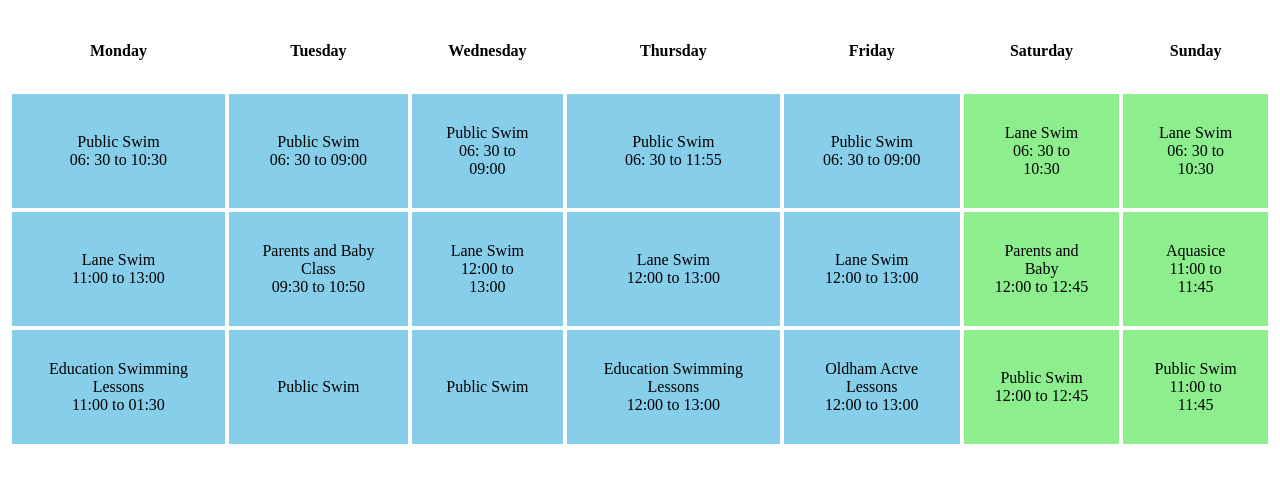
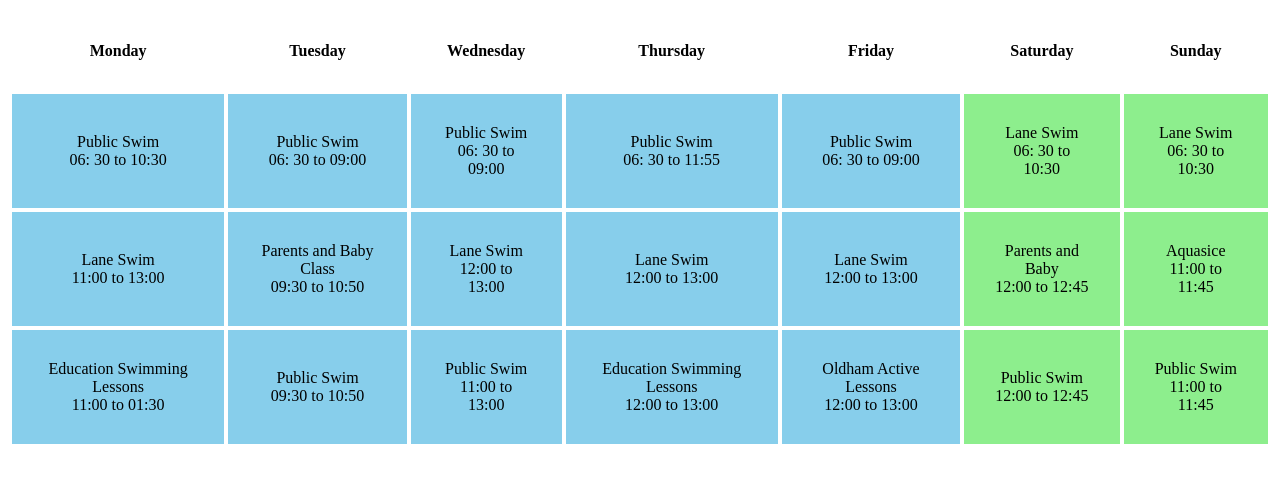
Before and after one commit to kiranShamsHere/tableTask, a plain HTML site: page index.html in a window 1280 px wide. Drawn offline with Linux system fonts and the light colour scheme.

Commit message:
Update index.html

```diff
--- a/index.html
+++ b/index.html
@@ -108,14 +108,14 @@
                 Education Swimming Lessons <br />
                 11:00 to 01:30
             </td>
-            <td class="bg-blue">Public Swim <br /></td>
-            <td class="bg-blue">Public Swim <br /></td>
+            <td class="bg-blue">Public Swim <br /> 09:30 to 10:50</td>
+            <td class="bg-blue">Public Swim <br /> 11:00 to 13:00</td>
             <td class="bg-blue">
                 Education Swimming Lessons <br />
                 12:00 to 13:00
             </td>
             <td class="bg-blue">
-                Oldham Actve Lessons <br />
+                Oldham Active Lessons <br />
                 12:00 to 13:00
             </td>
             <td class="bg-green">
```
